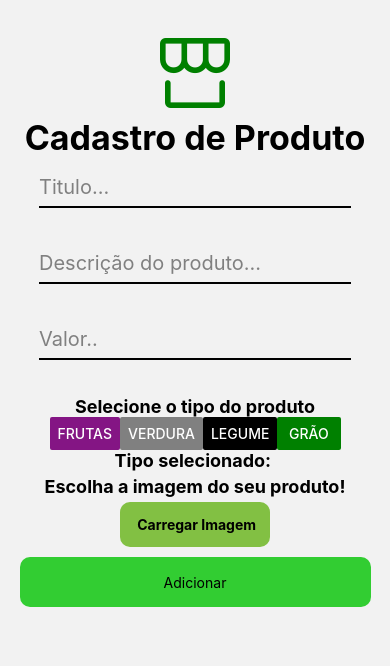
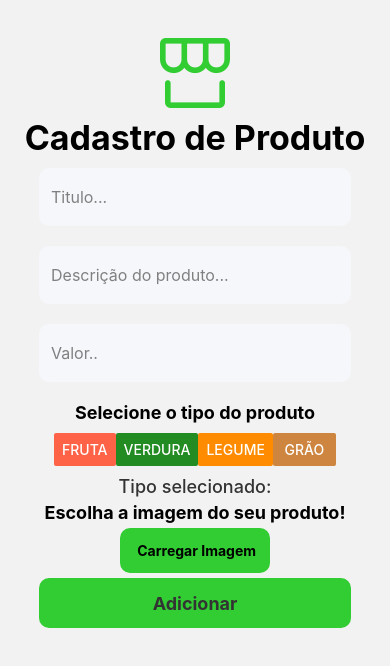
Before and after one commit to DanielSouz4/Agro-Pi4, a React Native app: screen /Add in a window 390 px wide. Shown: the top 666 px of the page. Built offline with nearby package versions, Linux system fonts and the light colour scheme.

Commit message:
updateTelas

```diff
--- a/App.js
+++ b/App.js
@@ -201,12 +201,12 @@ export default function App() {
         <Stack.Screen name="Add" component={Add} options={{headerShown: false}}/>
         <Stack.Screen name="Detalhes" component={Detalhes} />
         <Stack.Screen name= "Compra" component={Compra}/>
-        <Stack.Screen name='notificacao' component={Notificacao} options={{headerShown: false}}/>
+        <Stack.Screen name='notificacao' component={Notificacao} options={{headerShown: true, title: 'Notificaçãoes'}}/>
         {/* <Stack.Screen name="Imagens" component={Imagens}/> */}
         <Stack.Screen name="Filter" component={Filter}/>
         <Stack.Screen name="Perfil" component={Perfil}/>
         <Stack.Screen name="Favoritos" component={Favoritos}/>
-        <Stack.Screen name="Update" component={Update}/>
+        <Stack.Screen name="Update" component={Update} options={{title: 'Atualização de dados'}}/>
       </Stack.Navigator>
 
 
--- a/src/screens/Compra/index.js
+++ b/src/screens/Compra/index.js
@@ -81,7 +81,7 @@ export default function Comprar({route}){
                 <View style={{ justifyContent: 'center', alignContent: 'center', alignItems: 'center', padding: 15,marginTop:20 }}>
                     <TouchableOpacity
                         onPress={() => creator()}
-                        style={{ backgroundColor: '#32CD32', width: 180, alignItems: 'center', justifyContent: 'center', height: 48, borderRadius: 12, borderWidth: 1, borderColor: '#2F4F4F'}}><Text style={{ fontWeight: '400', fontSize: 20, color: '#333333', padding: 5 }}>COMPRAR</Text>
+                        style={{ backgroundColor: '#32CD32', width: 180, alignItems: 'center', justifyContent: 'center', height: 48, borderRadius: 12, borderWidth: 0, borderColor: '#2F4F4F'}}><Text style={{ fontWeight: '400', fontSize: 20, color: '#333333', padding: 5 }}>COMPRAR</Text>
 
                     </TouchableOpacity>
                 </View>
@@ -123,13 +123,14 @@ const styles = StyleSheet.create({
     //     fontSize: 20,
     // },
     input: {
-        width: '90%',
-        height: 40,
-        borderColor: '#000000',
-        borderBottomWidth: 1,
-        marginBottom: 36,
-        fontSize: 18
-    },
+        backgroundColor: "#F6F7FB",
+        height: 58,
+        marginBottom: 20,
+        fontSize: 16,
+        borderRadius: 10,
+        padding: 12,
+        width: '80%'
+      },
     view: {
         flex: 1,
         //paddingHorizontal: 15,
--- a/src/screens/Mov/index.js
+++ b/src/screens/Mov/index.js
@@ -9,6 +9,8 @@ import { ref, uploadBytesResumable, getDownloadURL } from "firebase/storage";
 
 
 export default function Add() {
+
+    const [cor, setCor] = useState('#333');
 
     const [ preco, setPreco ] = useState('');
     const [ desc, setDesc ] = useState('');
@@ -84,6 +86,8 @@ export default function Add() {
             //envia o arquivo pro storage
             const storageRef = ref(storage, 'img/'+Date.now());
 
+
+
             const uploadTask = uploadBytesResumable(storageRef, blobImage);
 
             // Register three observers:
@@ -129,7 +133,7 @@ export default function Add() {
  return (
     <View style={{alignContent:'center',alignItems:'center', marginTop:10}}>
         <View style={{marginTop:20}}>
-        <AntDesign name="isv" size={80} color="green" />
+        <AntDesign name="isv" size={80} color="#32CD32" />
         </View>
         <Text style={styles.header}>Cadastro de Produto</Text>
 
@@ -157,35 +161,36 @@ export default function Add() {
         />
         <Text style={styles.txtButton2}>Selecione o tipo do produto</Text>
 
-        <View style={{flexDirection:'row'}}>
+        <View style={{flexDirection:'row', padding: 10, justifyContent: 'space-around'}}>
              <Button
-                 onPress={()=>setTipo("Futa")}
-                 title="Frutas"
-                 color="#841584"
+                 onPress={()=>{setTipo("Fruta"); setCor('#FF6347')}}
+                 title="Fruta"
+                 color="#FF6347"
                  accessibilityLabel="seu produto é um tipo de fruta"
              />
              <Button
-                 onPress={()=>setTipo("Verdura")}
+                 onPress={()=>{setTipo("Verdura"); setCor("#228B22")}}
                  title="Verdura"
-                 color="gray"
+                 color="#228B22"
                  accessibilityLabel="Marque esta opção se seu produto for un tipo de verdura"
              />
              <Button
-                 onPress={()=>setTipo("Legume")}
+                 onPress={()=>{setTipo("Legume"); setCor('#FF8C00')}}
                  title="Legume"
-                 color="black"
+                 color="#FF8C00"
                  accessibilityLabel="Marque esta opção se seu produto for um tipo de legume"
              />
              <Button
-                 onPress={()=>setTipo("Grão")}
+                 onPress={()=>{setTipo("Grão"); setCor('#CD853F')}}
                  title=" Grão "
-                 color="green"
+                 color="#CD853F"
                  accessibilityLabel="Marque esta opção se seu produto for um tipo de grão"
              />
         </View>
 
-        <View>
-            <Text style={styles.txtButton2}>Tipo selecionado: {tipo}</Text>
+        <View style={{flexDirection: 'row'}}>
+            <Text style={{color: '#333', fontSize: 18, fontWeight: '500'}}>Tipo selecionado:</Text>
+            <Text style={{color: cor, fontSize: 18, fontWeight: '500'}}>{tipo}</Text>
         </View>
 
 
@@ -195,7 +200,7 @@ export default function Add() {
             //"<TextInput style={styles.input} placeholder="Titulo do arquivo selecionado"/>"
             }
             <TouchableOpacity style={styles.button2}onPress={pickImage}><Text style={{fontWeight:"bold"}}>   Carregar Imagem  </Text></TouchableOpacity>
-            <Text style={{color:'green', fontWeight:'bold'}}>{completo}</Text>
+            <Text style={{color:'#32CD32', fontWeight:'bold'}}>{completo}</Text>
         </View>
 
 
@@ -203,7 +208,7 @@ export default function Add() {
         <TouchableOpacity onPress={()=>creator()}
             style={styles.button}
         >
-            <Text style={styles.txtButton}>Adicionar</Text>
+            <Text style={{color: '#333', fontWeight: 'bold', fontSize: 18}}>Adicionar</Text>
         </TouchableOpacity>
 
 
@@ -256,15 +261,16 @@ const styles = StyleSheet.create({
         padding: 10,
       },
       input3: {
-        width: '80%',
-        height: 40,
-        borderColor: '#000000',
-        borderBottomWidth: 2,
-        marginBottom: 36,
-        fontSize: 20
-    },
+        backgroundColor: "#F6F7FB",
+        height: 58,
+        marginBottom: 20,
+        fontSize: 16,
+        borderRadius: 10,
+        padding: 12,
+        width: '80%'
+      },
     button: {
-        backgroundColor: '#82C043',
+        backgroundColor: '#32CD32',
         width: '80%',
         height: 50,
         justifyContent: 'center',
@@ -273,7 +279,7 @@ const styles = StyleSheet.create({
         borderRadius: 10
     },
     button2: {
-        backgroundColor: '#82C043',
+        backgroundColor: '#32CD32',
         width: '50%',
         height: 45,
         justifyContent: 'center',
@@ -281,15 +287,6 @@ const styles = StyleSheet.create({
         marginTop: 5,
         borderRadius: 10,
         fontWeight:'bold'
-    },
-     button: {
-        backgroundColor: '#32CD32',
-        width: '90%',
-        height: 50,
-        justifyContent: 'center',
-        alignItems: 'center',
-        marginTop: 10,
-        borderRadius: 10
     },
     txtButton2: {
         color: 'black',
@@ -300,7 +297,7 @@ const styles = StyleSheet.create({
         alignItems:'start',
         flexDirection:'row',
         justifyContent:'space-between',
-        padding:5,
+        padding: 10,
 
     }
 });
--- a/src/screens/Notificacao/index.js
+++ b/src/screens/Notificacao/index.js
@@ -125,7 +125,7 @@ const styles = StyleSheet.create({
   container: {
     flex: 1,
     backgroundColor: '#fff',
-    marginTop:40,
+    marginTop:15,
 
   },
 
--- a/src/screens/Perfil/index.js
+++ b/src/screens/Perfil/index.js
@@ -26,6 +26,7 @@ export default function Perfil({navigation,route}){
 
 
                             <View style={styles.itens}>
+
                                 <FontAwesome name="user" size={24} color="black" />
                                 <Text style={{fontWeight:'bold'}}>  {item.nome}</Text>
                             </View>
--- a/src/screens/Register/index.js
+++ b/src/screens/Register/index.js
@@ -31,6 +31,7 @@ export default function Register({ navigation }) {
             email:email,
             telefone:tel,
           }).then(()=>{
+            Login,
             console.log("Valor adicionado")
 
           }).catch((error) => {
@@ -46,8 +47,9 @@ export default function Register({ navigation }) {
         .then(value =>{
             Login();
             setId(auth.currentUser.uid);
-            alert("Cadastrado com sucesso!! \n" + id)
             perfil();
+            alert("Cadastrado com sucesso!! \n" + id),
+            ()=>navigation.navigate('Login')
         }).catch(error => alert(error));
     };
     /*
@@ -79,7 +81,7 @@ export default function Register({ navigation }) {
         <View style={styles.inner}>
 
 
-            <Text style={styles.header}>Cadastro de usuario</Text>
+            <Text style={styles.header}>Cadastro de usuário</Text>
 
             <TextInput
                 value={email}
@@ -158,24 +160,26 @@ const styles = StyleSheet.create({
         marginTop:25
     },
     input: {
-        width: '90%',
-        height: 40,
-        borderColor: '#000000',
-        borderBottomWidth: 1,
-        marginBottom: 36,
-        fontSize: 20
-    },
+        backgroundColor: "#F6F7FB",
+        height: 58,
+        marginBottom: 20,
+        fontSize: 16,
+        borderRadius: 10,
+        padding: 12,
+      },
     button: {
-        backgroundColor: '#82C043',
-        width: '90%',
+        backgroundColor: '#32CD32',
+        width: '80%',
         height: 50,
         justifyContent: 'center',
         alignItems: 'center',
         marginTop: 10,
-        borderRadius: 10
+        borderRadius: 10,
+        left: '11%'
+
     },
     txtButton: {
-        color: '#FFF',
+        color: '#333',
         fontSize: 18,
         fontWeight: 'bold',
     }
--- a/src/screens/Update/index.js
+++ b/src/screens/Update/index.js
@@ -28,9 +28,9 @@ export default function Update({navigation,route}){
 
     return(
         <View style={styles.view}>
-
-            <FontAwesome5 name="edit" size={60} color="green" />
-            <Text style={{fontSize:30,color:'green',fontWeight:'bold',elevation:10,textShadowColor:'black',textShadowRadius:2,marginBottom:40}}>Atualizar Dados</Text>
+            <View style={{marginTop: 15}}></View>
+            <FontAwesome5 name="edit" size={60} color="green"/>
+            <Text style={{fontSize:30,color:'#32CD32',fontWeight:'bold',elevation:10,textShadowColor:'black',textShadowRadius:2,marginBottom:40}}>Atualizar Dados</Text>
             <TextInput
                 value={nome}
                 onChangeText={setNome}
@@ -58,7 +58,7 @@ export default function Update({navigation,route}){
             >
                 <Text style={styles.txtButton}>Atualizar</Text>
             </TouchableOpacity>
-            <Text>{data.nome}   ID: {data.id}</Text>
+            <Text style={{marginTop:10}}>{data.nome}   ID: {data.id}</Text>
         </View>
     )
 }
@@ -79,6 +79,7 @@ const styles = StyleSheet.create({
         backgroundColor:'#ffff',
         justifyContent:'space-between',
         alignItems:'center',
+        marginTop: 15
         //alignContent:"center"
 
     },
@@ -119,7 +120,7 @@ const styles = StyleSheet.create({
         flexDirection:'row'
       },
     txtButton: {
-        color: '#FFF',
+        color: '#333',
         fontSize: 18,
         fontWeight: 'bold',
     }
```
Also changed, not shown: src/screens/Detalhes/index.js (+4 -4 lines), src/screens/Home/index.js (+17 -4 lines), src/images/frutas.png (added), 1 other file (tests, documents, lock files or other folders).
